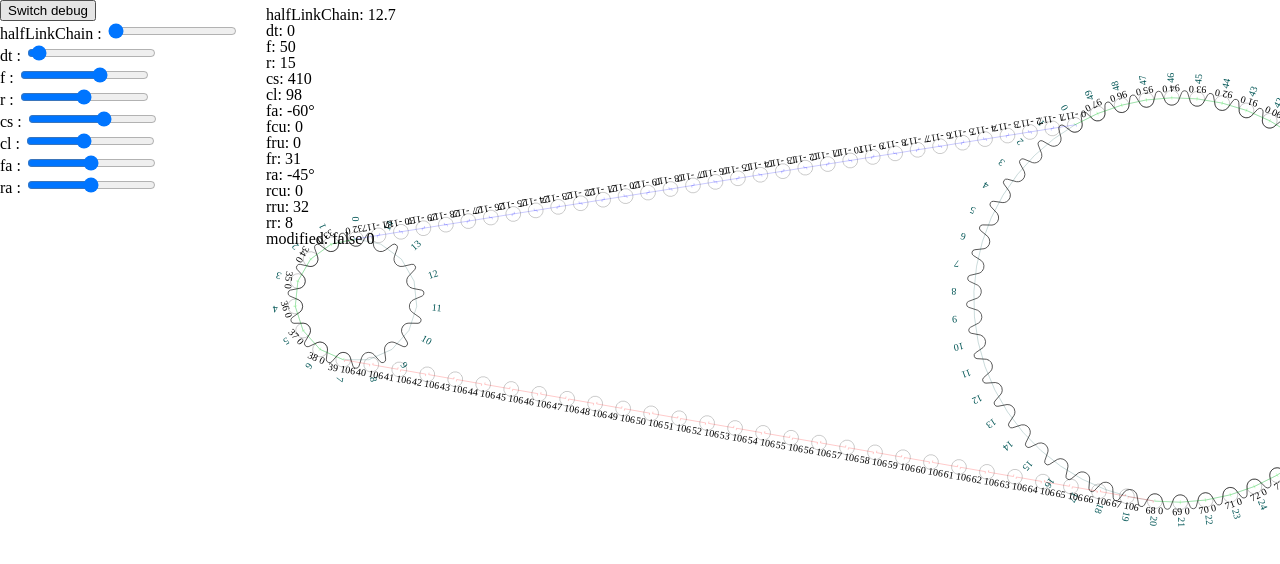
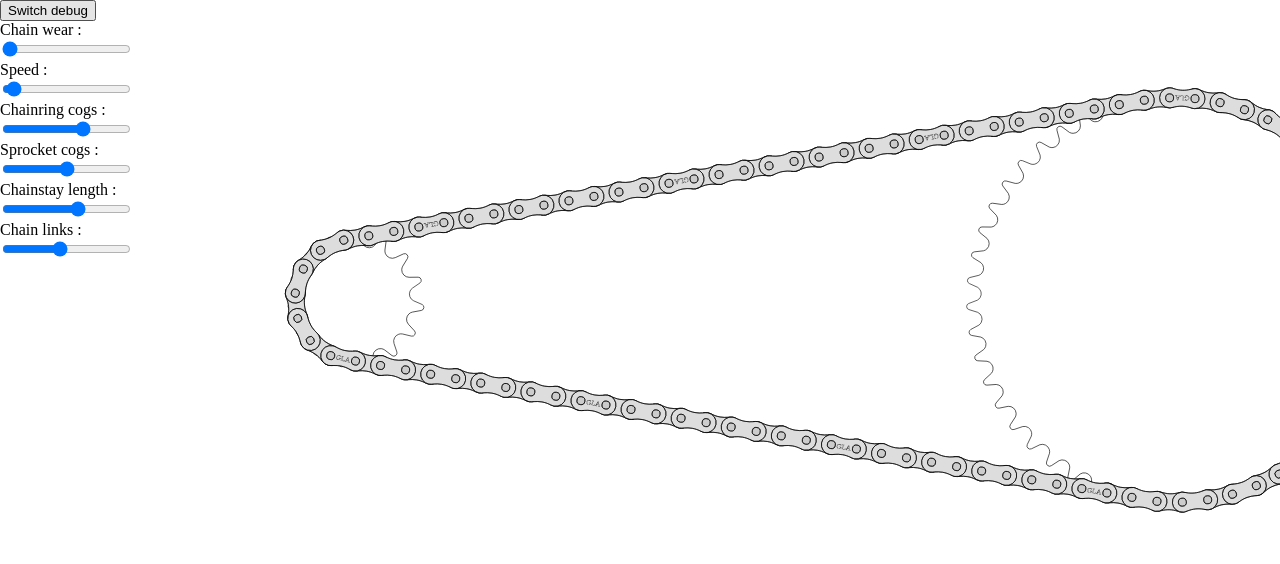
Before and after one commit to glandais/bikegearing, a plain HTML site: page index.html in a window 1280 px wide. Drawn offline with Linux system fonts and the light colour scheme.

Commit message:
Cleaning

```diff
--- a/index.html
+++ b/index.html
@@ -50,52 +50,46 @@
     <div id="toolbar">
       <button onclick="debug = !debug">Switch debug</button>
       <br />
-      halfLinkChain :
+      Chain wear :
+      <br />
       <input type="range" min="12.7" max="13.0" step="any"
         value="12.7"
         oninput="halfLinkChain = this.value"
       />
       <br />
-      dt :
+      Speed :
+      <br />
       <input type="range" min="0" max="150"
         value="5"
         oninput="dt = this.value / 1000"
       />
       <br />
-      f :
+      Chainring cogs :
+      <br />
       <input type="range" min="32" max="60"
         value="50"
-        oninput="state.f = this.value"
+        oninput="state.f = 1.0 * this.value; reset();"
       />
       <br />
-      r :
+      Sprocket cogs :
+      <br />
       <input type="range" min="10" max="20"
         value="15"
-        oninput="state.r = this.value"
+        oninput="state.r = 1.0 * this.value; reset();"
       />
       <br />
-      cs :
+      Chainstay length :
+      <br />
       <input type="range" min="380" max="430"
         value="410"
         oninput="state.cs = 1.0 * this.value"
       />
       <br />
-      cl :
+      Chain links :
+      <br />
       <input type="range" min="92" max="110"
         value="100"
         oninput="state.cl = 1.0 * this.value"
-      />
-      <br />
-      fa :
-      <input type="range" min="-30" max="30" step="any"
-        value="0"
-        oninput="state.fa = this.value * Math.PI / 180"
-      />
-      <br />
-      ra :
-      <input type="range" min="-30" max="30" step="any"
-        value="0"
-        oninput="state.ra = this.value * Math.PI / 180"
       />
     </div>
     <div id="drawing">
--- a/js/cog.js
+++ b/js/cog.js
@@ -48,16 +48,6 @@ function drawCogs(state) {
   ctx.save();
   ctx.translate(state.cs, 0);
 
-  if (false && debug) {
-    ctx.save();
-    ctx.lineWidth = 0.1;
-    ctx.beginPath();
-    ctx.arc(0, 0, state.fradius, 0, 2 * Math.PI);
-    ctx.stroke();
-    ctx.closePath();
-    ctx.restore();
-  }
-
   for (let i = 0; i < state.f; i++) {
     drawCog({
       r: state.fradius,
@@ -67,17 +57,6 @@ function drawCogs(state) {
     });
   }
   ctx.restore();
-
-  if (false && debug) {
-    ctx.save();
-    ctx.lineWidth = 0.1;
-    ctx.beginPath();
-    ctx.arc(0, 0, state.rradius, 0, 2 * Math.PI);
-    ctx.stroke();
-    ctx.closePath();
-    ctx.restore();
-  }
-
   for (let i = 0; i < state.r; i++) {
     drawCog({
       r: state.rradius,
--- a/js/draw.js
+++ b/js/draw.js
@@ -1,6 +1,3 @@
-let canvas;
-let ctx;
-
 function printStateValues(values) {
   for (let i = 0; i < values.length; i++) {
     ctx.fillText(values[i], 10, 20 + 16 * i);
--- a/js/main.js
+++ b/js/main.js
@@ -1,7 +1,12 @@
-var debug = true;
-let dt = 0.000;
-//var debug = false;
-//let dt = 0.005;
+let canvas;
+let ctx;
+
+// testCatenary();
+
+//var debug = true;
+//let dt = 0.000;
+var debug = false;
+let dt = 0.005;
 
 const halfLink = 25.4 / 2.0;
 let halfLinkChain = 25.4 / 2.0;
@@ -60,7 +65,7 @@ function simpleProgress() {
   state.rcu = Math.round(4 + (state.r * state.ra) / (2 * Math.PI)) % state.r;
 }
 
-function initState() {
+function initStateV1() {
   state.daf = (2.0 * Math.PI) / state.f; // angle between two cogs
   state.fradius = halfLink / 2 / Math.sin(state.daf / 2.0); // radius to rivet - drawing1.jpg
 
@@ -77,6 +82,13 @@ function initState() {
   state.rcu = 0;
   state.rru = Math.round((state.cs * Math.cos(alpha)) / halfLink);
   state.rr = Math.round(state.r / 2.0);
+
+  const initialDt = dt;
+  dt = 0.001;
+  for (let i = 0; i < 1000; i++) {
+    progressV1();
+  }
+  dt = initialDt;
 }
 
 function getRivet(rivets, rn) {
@@ -168,6 +180,17 @@ function progressV1() {
   state.rcu = state.rcu % state.r;
   state.fru = state.fru % state.cl;
   state.rru = state.rru % state.cl;
+  return onceModified;
+}
+
+function reset() {
+  //simpleInit()
+  initStateV1();
+}
+
+function progress() {
+  //simpleProgress()
+  progressV1();
 }
 
 function init() {
@@ -176,8 +199,7 @@ function init() {
   resize();
   initInteractive();
   draw();
-  //simpleInit()
+  reset();
   //setInterval(simpleProgress, 25);
-  initState();
-  setInterval(progressV1, 25);
+  setInterval(progress, 25);
 }
--- a/js/rivet.js
+++ b/js/rivet.js
@@ -43,7 +43,7 @@ function drawRivet(rivet) {
 
     ctx.save();
     const h = 120 - Math.max(-120, Math.min(120, Math.round(120 * stretch / 0.05)));
-    ctx.strokeStyle = "hsla("+h+", 100%, 50%, 1)";
+    ctx.strokeStyle = "hsla(" + h + ", 100%, 50%, 1)";
 
     ctx.beginPath();
     let dy = 0;
```
Also changed, not shown: js/catenary.js (+38 -0 lines), js/interactive.js (+6 -6 lines).
